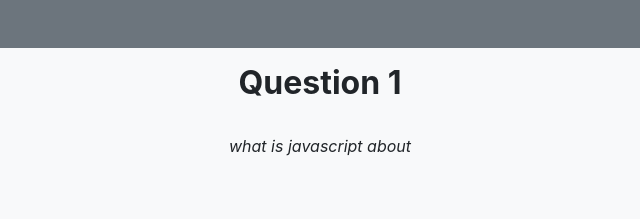
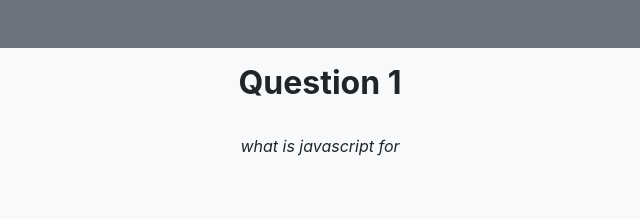
Before and after one commit to BargamentoSean/AN_ICT9R_Q4SW1_Bargamento, a plain HTML site: page BargamentoQ1.html in a window 1280 px wide. Shown: the top 219 px of the page, 320-960 px from the left. Drawn offline with nearby package versions, Linux system fonts and the light colour scheme.

Commit message:
Update BargamentoQ1.html

```diff
--- a/BargamentoQ1.html
+++ b/BargamentoQ1.html
@@ -11,7 +11,7 @@
 		<div class="container bg-light text-center p-3 rounded">
 			<h2><b>Question 1</b></h2>
 			<br>
-			<p><i>what is javascript about</i></p>
+			<p><i>what is javascript for</i></p>
 			<br><br>
 				<form>
 					<a href="BargamentoWrong.html" class="btn btn-primary">Design</a>
```
